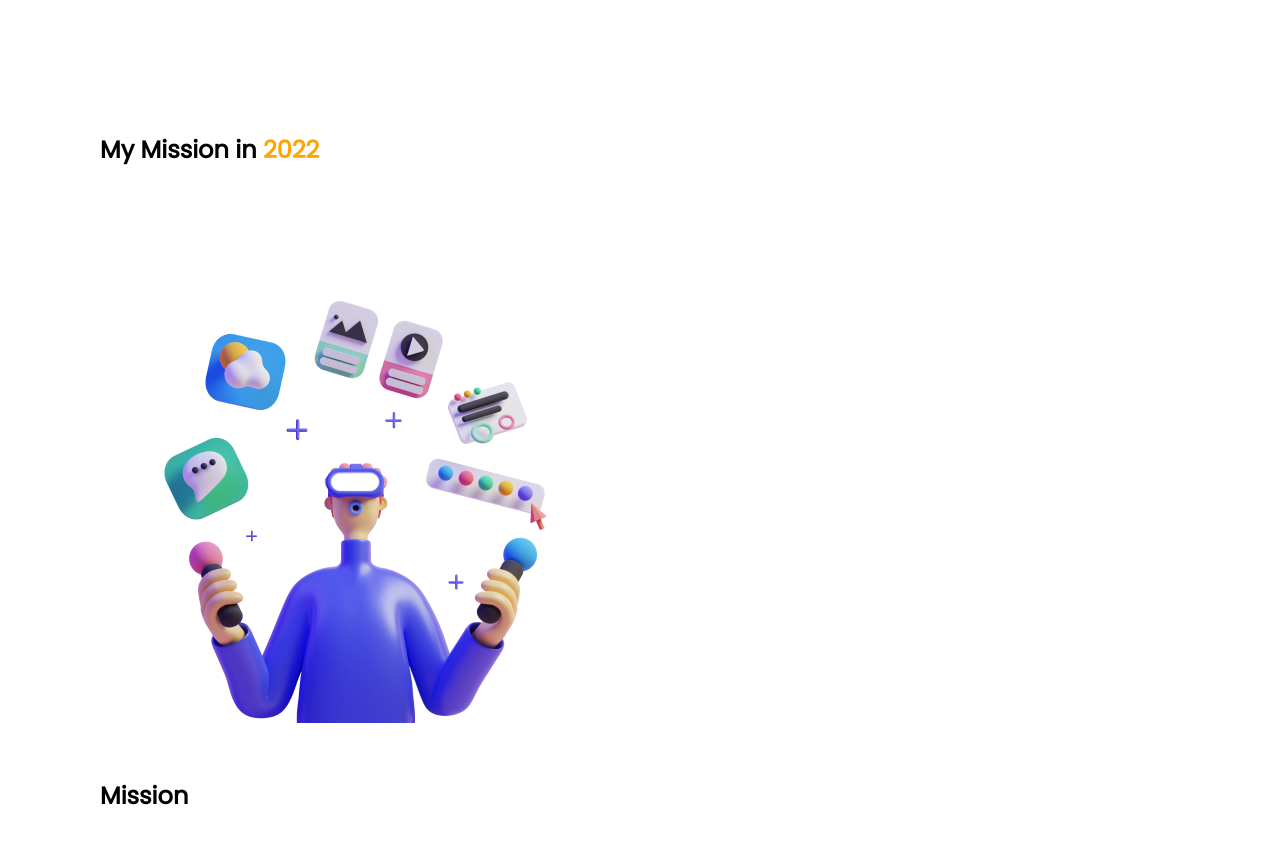
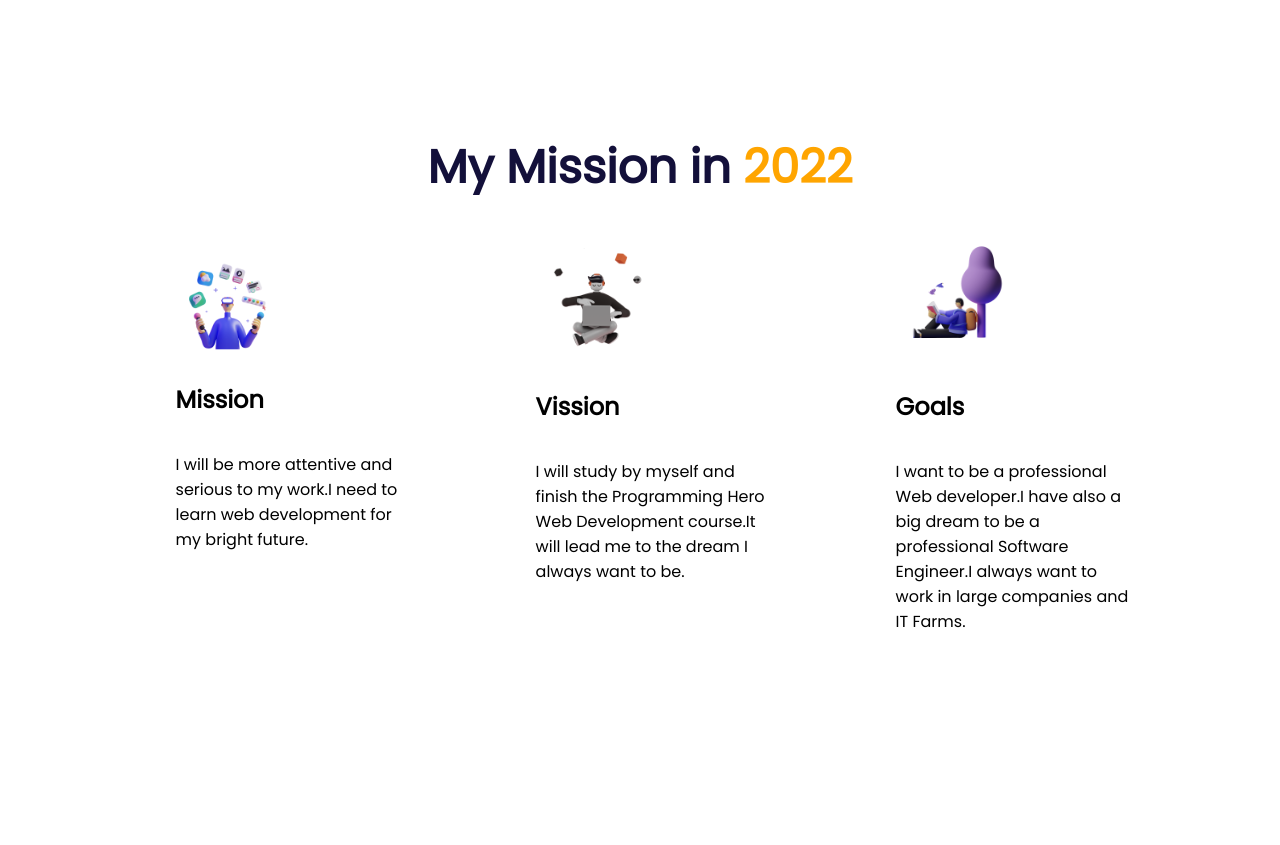
Before and after one commit to saifulislam888911/Advertisement-Website_m-5_a-1, a plain HTML site: page index.html in a window 1280 px wide. Shown: the part 602-1447 px from the top of the page. After the commit the page ends 1371 px from the top, so only its background shows below. Drawn offline with Linux system fonts and the light colour scheme.

Commit message:
2ndportion-2nd commit

```diff
--- a/index.html
+++ b/index.html
@@ -41,23 +41,23 @@
     </section>
 
     <section>
-        <div>
+        <div id="h1-2ndpart" class="center">
             <h1>My Mission in <span class="orange-color">2022</span></h1>
         </div>
-        <div>
-            <div>
+        <div class="fexibility-container">
+            <div class="three-width">
                 <img src="image/mission.png" alt="">
                 <h2>Mission</h2>
                 <p>I will be more attentive and serious to my work.I need to learn web development for my bright future.
                 </p>
             </div>
-            <div>
+            <div class="three-width">
                 <img src="image/vission.png" alt="">
                 <h2>Vission</h2>
                 <p>I will study by myself and finish the Programming Hero Web Development course.It will lead me to the
                     dream I always want to be.</p>
             </div>
-            <div>
+            <div class="three-width">
                 <img src="image/goal.png" alt="">
                 <h2>Goals</h2>
                 <p>I want to be a professional Web developer.I have also a big dream to be a professional Software
--- a/style.css
+++ b/style.css
@@ -44,7 +44,18 @@ section{
     display:flex;
 }
 
+.center{
+    text-align: center;
+}
 
+.three-width{
+    width: 25%;
+    padding-left: 7%;
+    padding-right: 4%;
+}
+.three-width img{
+    width: 50%;
+}
 
 
 
@@ -62,3 +73,12 @@ section{
     color: #333333;
     padding-left: 15px;
 }
+
+#h1-2ndpart{
+font-family: Poppins;
+font-style: normal;
+font-weight: bold;
+font-size: 31px;
+line-height: 70px;
+color: #13103A;
+}
```
